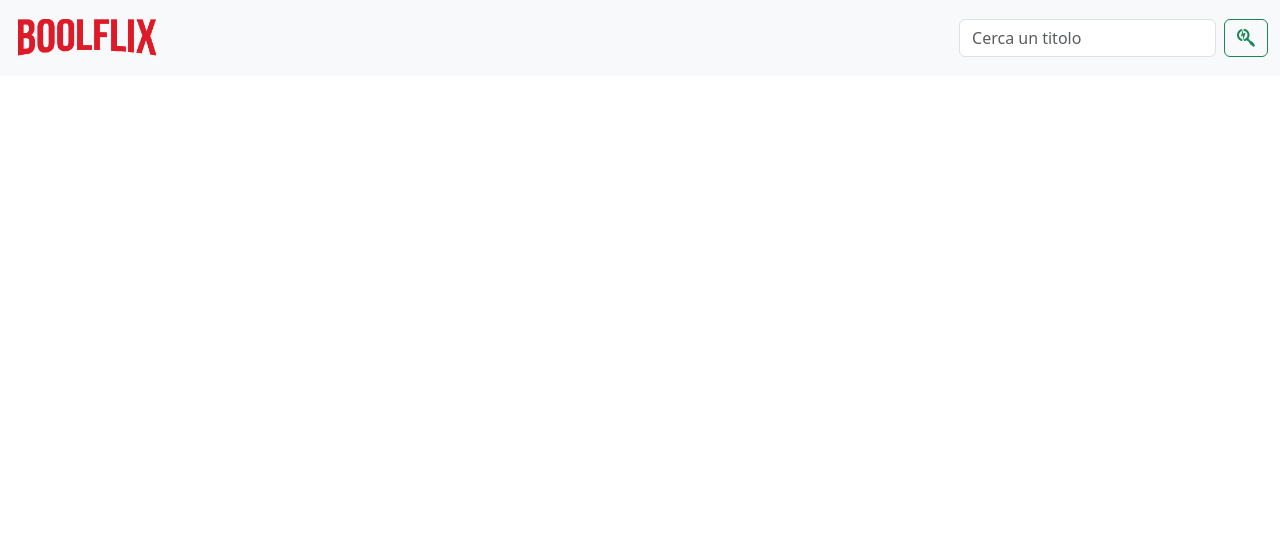
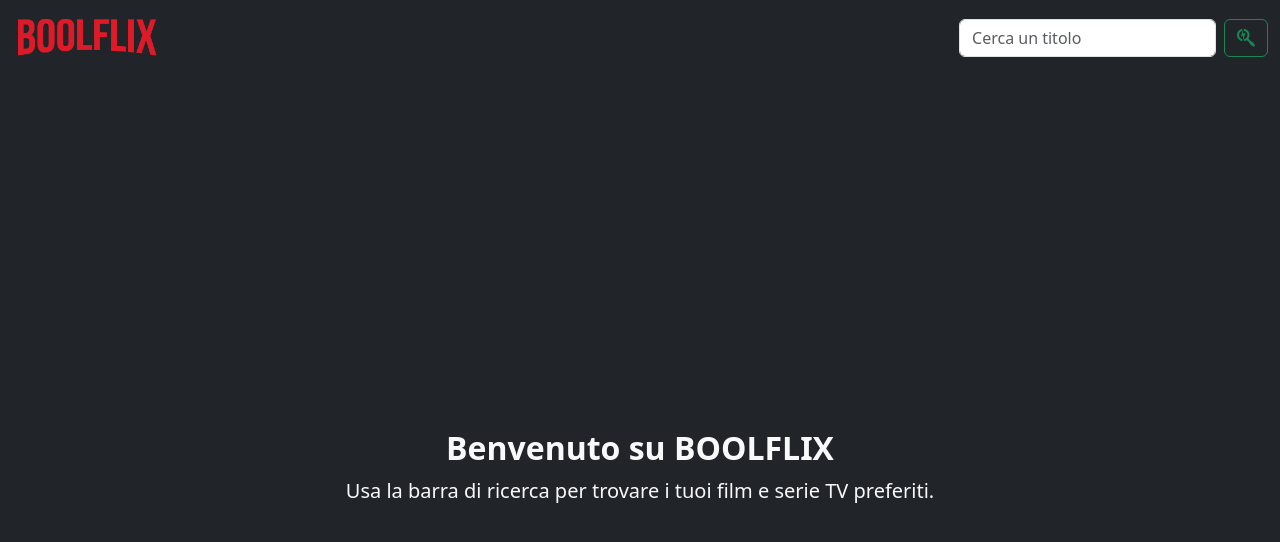
Before and after one commit to luigi-giordano/react-boolflix, a React (Vite) app: page / in a window 1280 px wide. Shown: the top 542 px of the page. Built offline with nearby package versions, Linux system fonts and the light colour scheme.

Commit message:
completed bollflix

```diff
--- a/src/components/HomePage.jsx
+++ b/src/components/HomePage.jsx
@@ -5,35 +5,45 @@ import { useGlobalContext } from "../context/GlobalContext";
 const HomePage = () => {
   const { movieList = [], tvList = [] } = useGlobalContext();
 
+  // Verifica se non ci sono risultati per mostrare il messaggio di benvenuto
+  const isEmpty = movieList.length === 0 && tvList.length === 0;
+
   return (
-    <div className="container">
+    <div className="container bg-dark text-light min-vh-100">
+      {/* Mostra il messaggio di benvenuto SOLO se non ci sono film o serie TV */}
+      {isEmpty ? (
+        <div className="d-flex flex-column justify-content-center align-items-center min-vh-100 text-center">
+          <h2 className="fw-bold">Benvenuto su BOOLFLIX</h2>
+          <p className="fs-5">Usa la barra di ricerca per trovare i tuoi film e serie TV preferiti.</p>
+        </div>
+      ) : (
+        <>
           {movieList.length > 0 && (
-
             <>
-          <h2>Movies</h2>
-          <div className="row">
+              <h2 className="text-center">Movies</h2>
+              <div className="row my-5 row-cols-2 row-cols-sm-3 row-cols-md-4 row-cols-lg-5 g-4 justify-content-center">
                 {movieList.map(movie => (
-              <div className="col-lg-2 col-md-3 col-sm-4 col-6 mb-4" key={movie.id}>
+                  <div className="col" key={movie.id}>
                     <MovieCards movie={movie} />
                   </div>
                 ))}
               </div>
             </>
+          )}
 
-      )}
           {tvList.length > 0 && (
-
             <>
-          <h2>TV Series</h2>
-          <div className="row">
+              <h2 className="text-center">TV Series</h2>
+              <div className="row my-5 row-cols-2 row-cols-sm-3 row-cols-md-4 row-cols-lg-5 g-4 justify-content-center">
                 {tvList.map(tv => (
-              <div className="col-lg-2 col-md-3 col-sm-4 col-6 mb-4" key={tv.id}>
+                  <div className="col" key={tv.id}>
                     <MovieCards tv={tv} />
                   </div>
                 ))}
               </div>
             </>
-
+          )}
+        </>
       )}
     </div>
   );
--- a/src/components/MainNav.jsx
+++ b/src/components/MainNav.jsx
@@ -14,9 +14,9 @@ const MainNav = () => {
 
   return (
     <>
-      <nav className="navbar navbar-expand-lg navbar-light bg-body-tertiary">
+      <nav className="navbar navbar-expand-lg bg-dark navbar-dark">
         <div className="container-fluid">
-          <a className="navbar-brand" href="#">
+          <a className="navbar-brand" href="/">
             <img src="/logo.png" alt="BOOLFLIX" style={{ maxWidth: '150px', height: 'auto' }} />
           </a>
           <form className="d-flex" role="search" onSubmit={handleSubmit}>
--- a/src/components/MovieCards.jsx
+++ b/src/components/MovieCards.jsx
@@ -5,13 +5,18 @@ const MovieCards = ({ movie, tv }) => {
   const { languageFlag } = useGlobalContext();
   const [isHovered, setIsHovered] = useState(false);
 
+  // Determina se è un film o una serie TV
+  const item = movie || tv;
+
+  // Se l'elemento non esiste, non renderizzarlo
+  if (!item) return null;
+
   function getLanguageFlag() {
-    return (movie) ?
-      (languageFlag(movie?.original_language) || `https://flagsapi.com/${movie?.original_language.toUpperCase()}/shiny/64.png`) :
-      (languageFlag(tv?.original_language) || `https://flagsapi.com/${tv?.original_language.toUpperCase()}/shiny/64.png`);
+    return languageFlag(item?.original_language) ||
+      `https://flagsapi.com/${item?.original_language?.toUpperCase()}/shiny/64.png`;
   }
 
-  const rating = movie ? Math.ceil((movie.vote_average || 0) / 2) : Math.ceil((tv.vote_average || 0) / 2);
+  const rating = Math.ceil((item.vote_average || 0) / 2);
 
   const renderStars = (rating) => {
     const stars = [];
@@ -24,9 +29,10 @@ const MovieCards = ({ movie, tv }) => {
     return stars;
   };
 
-  const placeholderImage = '/placeholder.png'; // Percorso relativo alla cartella public
-  const backgroundImage = movie?.poster_path || tv?.poster_path
-    ? `url(https://image.tmdb.org/t/p/w342${movie?.poster_path || tv?.poster_path})`
+  // Usa un'immagine di placeholder se non c'è poster_path
+  const placeholderImage = '/img.svg';
+  const backgroundImage = item.poster_path
+    ? `url(https://image.tmdb.org/t/p/w342${item.poster_path})`
     : `url(${placeholderImage})`;
 
   return (
@@ -45,9 +51,9 @@ const MovieCards = ({ movie, tv }) => {
             className="language-icon"
           />
           <div className="overlay-content">
-            <h5 className="card-title">{movie?.title || tv?.original_title || 'N/A'}</h5>
+            <h5 className="card-title">{item.title || item.name || 'N/A'}</h5>
             <p className="card-text">Rating: {renderStars(rating)}</p>
-            <p className="card-text">{movie?.overview || tv?.overview || 'N/A'}</p>
+            <p className="card-text">{item.overview || 'N/A'}</p>
           </div>
         </div>
       )}
--- a/src/index.css
+++ b/src/index.css
@@ -1,21 +1,37 @@
+body {
+  background-color: #25282c !important;
+  /* Grigio scuro per tutto il background del body */
+  color: #fff !important;
+  /* Colore del testo bianco per migliorare la leggibilità */
+}
+
+h2 {
+  text-align: center;
+  margin: 20px 0;
+  color: #eee5e5;
+}
+
+.cards-container {
+  background-color: #343a40;
+  padding: 20px;
+  border-radius: 8px;
+}
+
 .result-card {
   width: 100%;
-  height: 330px;
-  /* Mantieni l'altezza */
+  height: 400px;
   background-size: cover;
   background-position: center;
+  background-repeat: no-repeat;
   border-radius: 8px;
   position: relative;
   overflow: hidden;
-  transition: all 0.3s;
+  transition: transform 0.3s;
   cursor: pointer;
-  /* Aggiungi questa linea per far apparire la mano */
 }
 
 .result-card:hover {
   transform: scale(1.05);
-  height: 480px;
-  /* Aumenta l'altezza al passaggio del mouse */
 }
 
 .overlay {
@@ -30,23 +46,19 @@
   width: 100%;
   height: 100%;
   padding: 10px;
-  box-sizing: border-box;
   transition: all 0.3s ease;
   opacity: 0;
   overflow-y: auto;
-  /* Aggiungi scroll verticale */
+}
+
+.result-card:hover .overlay {
+  opacity: 1;
 }
 
 .overlay-content {
   max-height: 100%;
-  /* Limita l'altezza del contenuto per permettere lo scroll */
   overflow-y: auto;
   text-align: center;
-  /* Centra il testo orizzontalmente */
-}
-
-.result-card:hover .overlay {
-  opacity: 1;
 }
 
 .no-image {
@@ -54,14 +66,5 @@
   align-items: center;
   justify-content: center;
   height: 100%;
-  color: #fff;
   font-size: 1.5em;
 }
-
-h2 {
-  text-align: center;
-  margin: 20px 0;
-  /* Aggiungi un po' di margine sopra e sotto il titolo */
-  color: #333;
-  /* Colore del testo */
-}
--- a/src/layout/DefaultLayout.jsx
+++ b/src/layout/DefaultLayout.jsx
@@ -4,10 +4,10 @@ import { Outlet } from "react-router-dom";
 const DefaultLayout = () => {
   return (
     <>
-      <header>
+      <header className="bg-dark text-light">
         <MainNav></MainNav>
       </header>
-      <main className="my-5">
+      <main className="bg-dark">
         <Outlet />
       </main>
     </>
```
Lines whose indentation alone changed are shown as unchanged.
